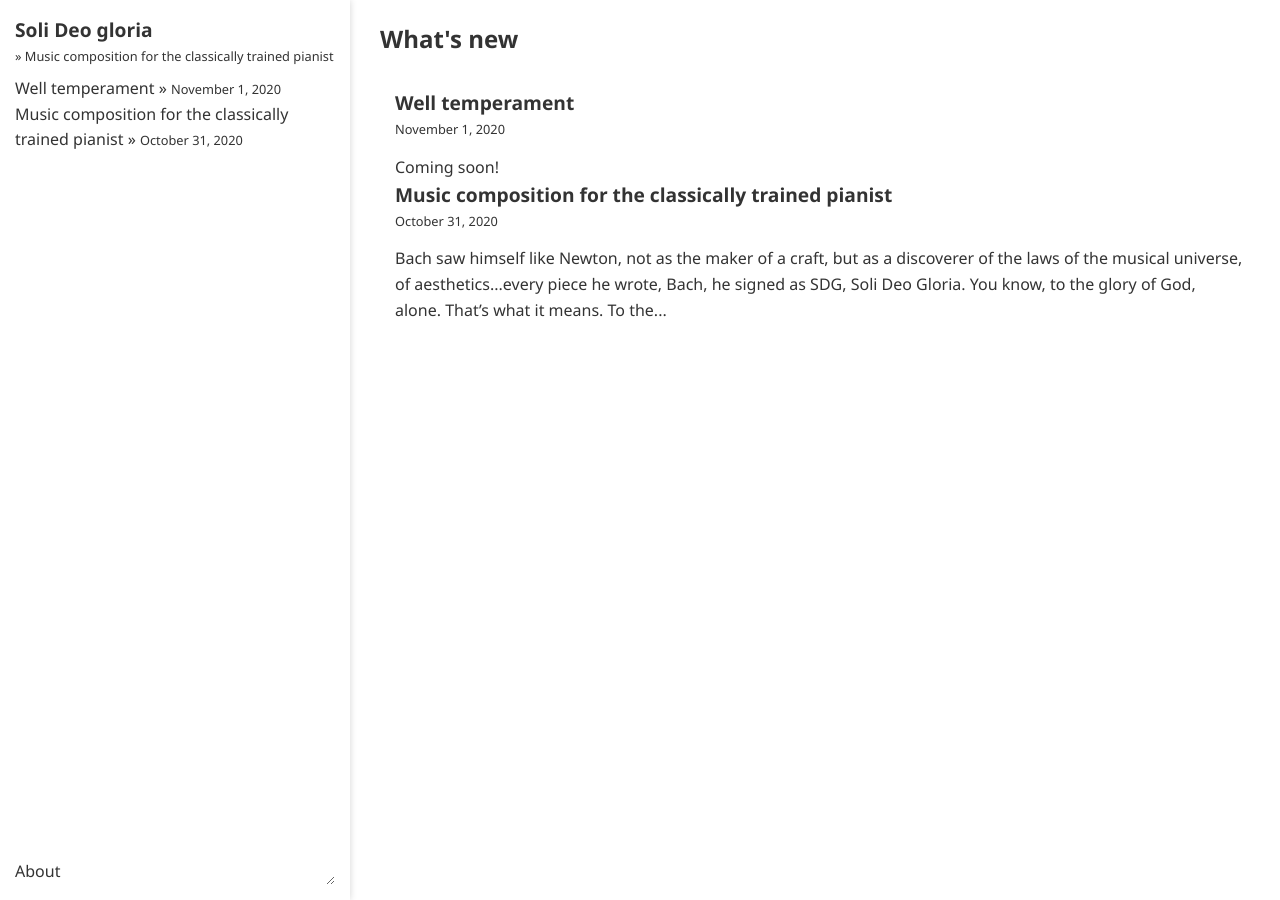
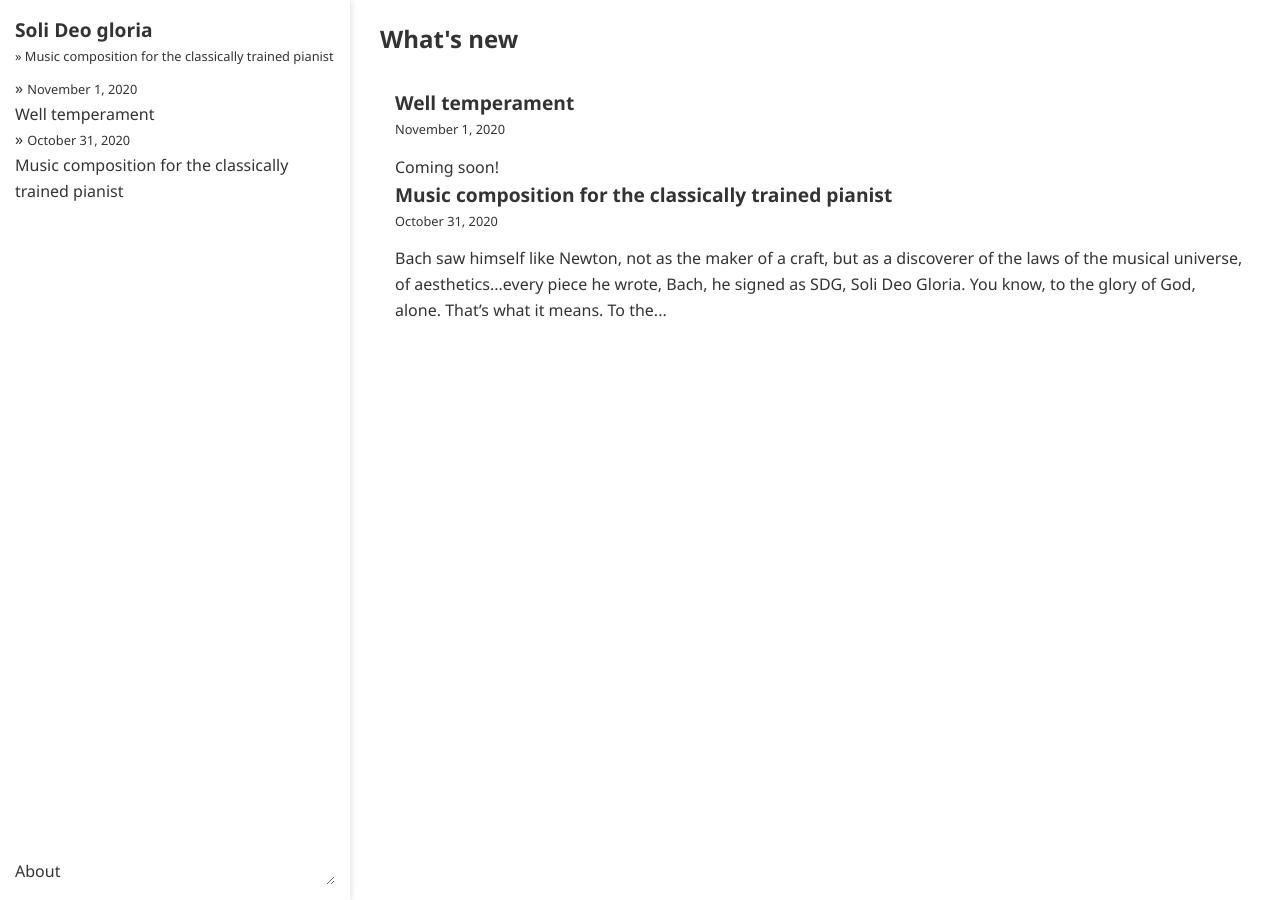
Before and after one commit to ansyblenetwork/sdg, a Jekyll site: the page built from index.html, in a window 1280 px wide. Built offline with Jekyll 4.4.1, drawn with Linux system fonts in a browser that asks for light colours.

Commit message:
Update page.html

```diff
--- a/_layouts/page.html
+++ b/_layouts/page.html
@@ -19,7 +19,8 @@
 			<div style="margin-bottom:10px" class="date-format" style="padding-bottom:15px">&raquo;&nbsp;Music composition for the classically trained pianist</div>
 			<ul>
 				{% for post in site.posts %}
-					<li><a href="{{ post.url | relative_url }}">{{ post.title }}</a> &raquo;&nbsp;<span class="date-format">{{ post.date | date: "%B %-d, %Y" }}</span></li>
+					<li>&raquo;&nbsp;<span class="date-format">{{ post.date | date: "%B %-d, %Y" }}</span><br>
+						<a href="{{ post.url | relative_url }}">{{ post.title }}</a></li>
 				{% endfor %}
 			</ul>
 
```
